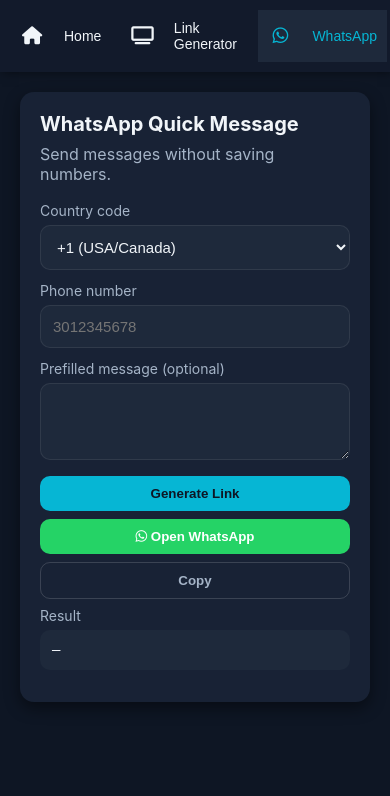
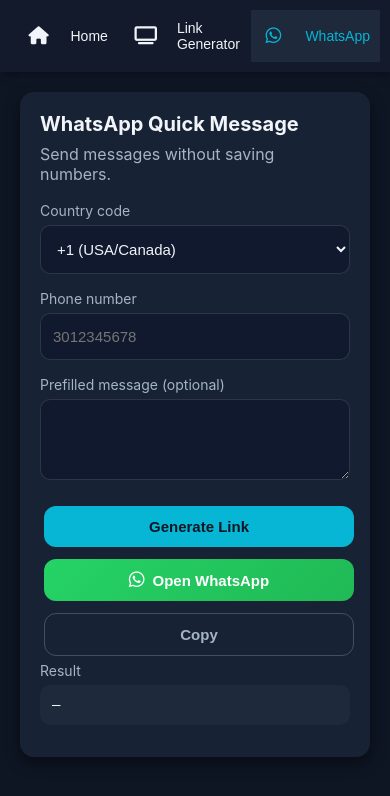
Before and after one commit to bilal-ryaz/onebox, a plain HTML site: page index.html in a window 390 px wide. Both pictures are taken after a click on the button "WhatsApp". Drawn offline with Linux system fonts and the light colour scheme.

Commit message:
Update index.html

```diff
--- a/index.html
+++ b/index.html
@@ -17,8 +17,6 @@
       color:#f1f5f9;
       display:flex;
       min-height:100vh;
-      max-width:100%;
-      overflow-x:hidden; /* ✅ Prevent horizontal scroll */
     }
     /* Sidebar */
     .sidebar{
@@ -28,8 +26,8 @@
       display:flex;
       flex-direction:column;
       box-shadow:2px 0 10px rgba(0,0,0,0.5);
-      transition:transform 0.3s ease-in-out;
-      flex-shrink:0; /* ✅ don’t force workspace to shrink */
+      transition: transform 0.3s ease-in-out;
+      flex-shrink:0;
     }
     .sidebar i {
       font-size:18px;
@@ -43,8 +41,6 @@
       color:var(--accent);
       text-align:center;
       margin-bottom:20px;
-      padding:0 10px;
-      word-break:break-word;
     }
     .nav{
       display:flex;
@@ -62,7 +58,6 @@
       gap:10px;
       cursor:pointer;
       transition:background .2s;
-      width:100%;
     }
     .nav button:hover,
     .nav button.active{
@@ -75,7 +70,6 @@
       flex:1;
       padding:30px;
       overflow-y:auto;
-      min-width:0; /* ✅ fixes flex overflow on mobile */
     }
     h1{font-size:24px;margin-bottom:8px}
     p.lead{margin-bottom:18px;color:var(--muted)}
@@ -88,36 +82,47 @@
     }
     label{display:block;font-size:14px;margin-bottom:6px;color:var(--muted)}
     input[type=text], textarea, select{
-      width:100%;padding:12px;border-radius:10px;
-      border:1px solid rgba(255,255,255,0.08);
-      background:var(--highlight);
+      width:100%;padding:14px 12px;border-radius:10px;
+      border:1px solid rgba(255,255,255,0.12);
+      background:#10192d;
       color:inherit;font-size:15px;
-      margin-bottom:12px;
+      margin-bottom:16px;
+      transition:border .2s ease, background .2s ease;
     }
-    input:focus,textarea:focus,select:focus{outline:none;border-color:var(--accent)}
+    input:focus,textarea:focus,select:focus{outline:none;border-color:var(--accent);background:#132033}
     .row{display:flex;gap:12px;flex-wrap:wrap}
     .col{flex:1;min-width:120px}
     .btn{
+      display:inline-flex;
+      align-items:center;
+      justify-content:center;
+      gap:8px;
       background:var(--accent);
       color:#0e1624;
       border:none;
-      padding:10px 16px;
-      border-radius:10px;
+      padding:12px 18px;
+      border-radius:12px;
       cursor:pointer;
       font-weight:600;
-      transition:background .2s;
-      margin-right:8px;
-      margin-bottom:8px;
+      font-size:15px;
+      transition:all .25s ease;
+      margin:6px 4px;
+      min-width:150px;
     }
-    .btn:hover{background:#0891b2}
+    .btn:hover{background:#0ea5b7;transform:translateY(-2px)}
     .btn.secondary{
       background:transparent;
-      border:1px solid rgba(255,255,255,0.15);
+      border:1px solid rgba(255,255,255,0.2);
       color:var(--muted);
     }
-    .btn.secondary:hover{color:#fff;border-color:var(--accent)}
-    .btn.whatsapp {background:#25D366;color:#fff;}
-    .btn.whatsapp:hover {background:#1ebe5d;}
+    .btn.secondary:hover{color:#fff;border-color:var(--accent);background:rgba(255,255,255,0.05)}
+    .btn.whatsapp{
+      background:linear-gradient(135deg,#25D366,#20b955);
+      color:#fff;
+      font-weight:700;
+    }
+    .btn.whatsapp i{font-size:18px;}
+    .btn.whatsapp:hover{background:linear-gradient(135deg,#20b955,#1da44c)}
 
     .out{
       background:var(--highlight);
@@ -143,16 +148,23 @@
       .sidebar{
         width:100%;
         flex-direction:row;
-        justify-content:space-around;
+        align-items:center;
+        justify-content:center;
         padding:10px;
       }
       .sidebar h2{display:none;}
-      .nav{flex-direction:row;gap:10px;width:100%;}
+      .nav{
+        flex-direction:row;
+        flex-wrap:wrap;
+        justify-content:center;
+        width:100%;
+      }
       .nav button{
         flex:1;
         justify-content:center;
         padding:10px;
         font-size:14px;
+        min-width:auto;
       }
       .workspace{padding:20px;}
     }
@@ -162,7 +174,6 @@
       .row{flex-direction:column}
       .col{min-width:100%}
       .btn{width:100%;text-align:center}
-      .out{word-break:break-word;} /* ✅ wrap long urls */
     }
   </style>
 </head>
```
